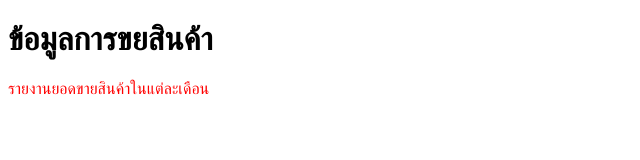
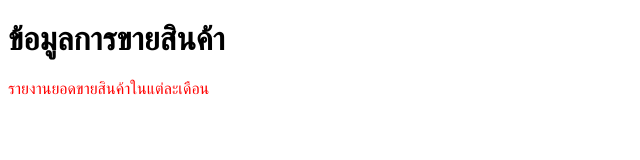
Before and after one commit to gappy198/test-project, a plain HTML site: page index.html in a window 1280 px wide. Shown: the full height of the page, 0-640 px from the left. Drawn offline with Linux system fonts and the light colour scheme.

Commit message:
Update index.html

```diff
--- a/index.html
+++ b/index.html
@@ -11,7 +11,7 @@
     </style>
 </head>
 <body>
-    <h1>ข้อมูลการขยสินค้า</h1>
+    <h1>ข้อมูลการขายสินค้า</h1>
     <p>รายงานยอดขายสินค้าในแต่ละเดือน</p>
 </body>
 </html>
```
